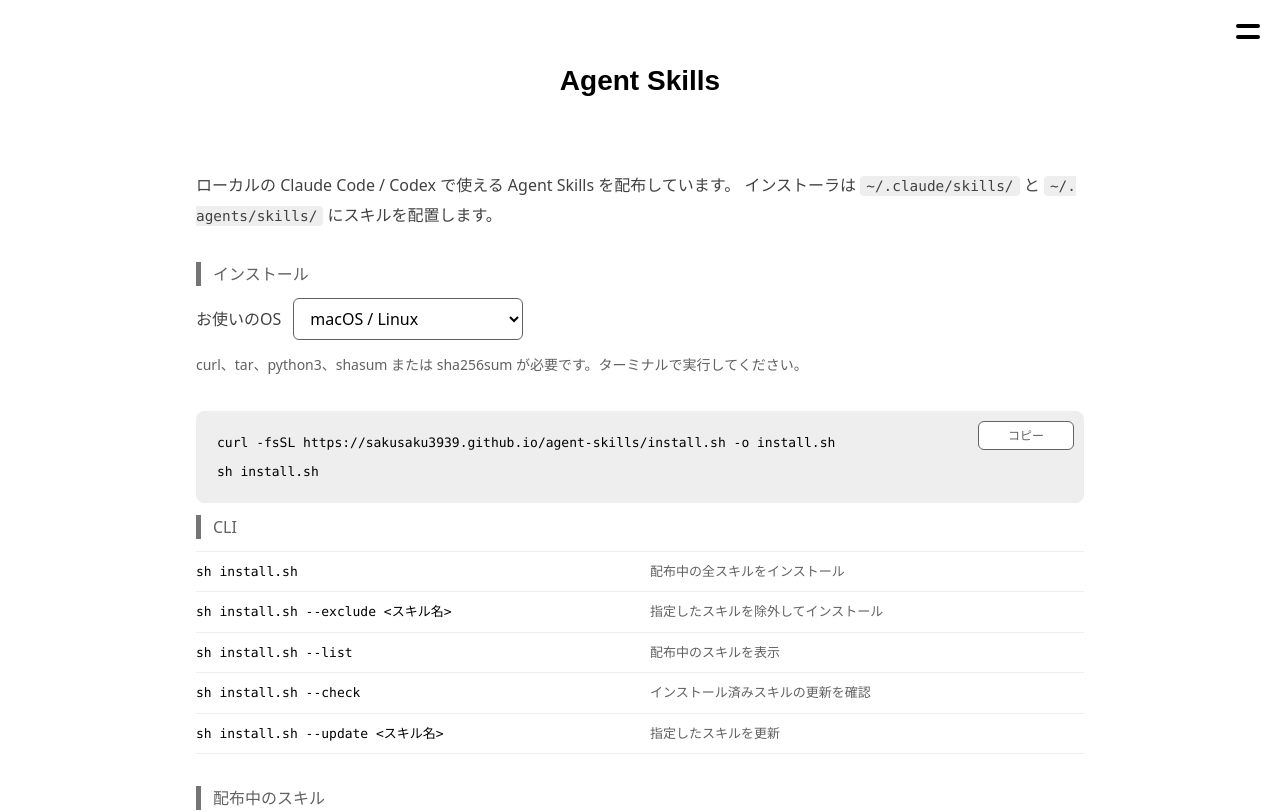
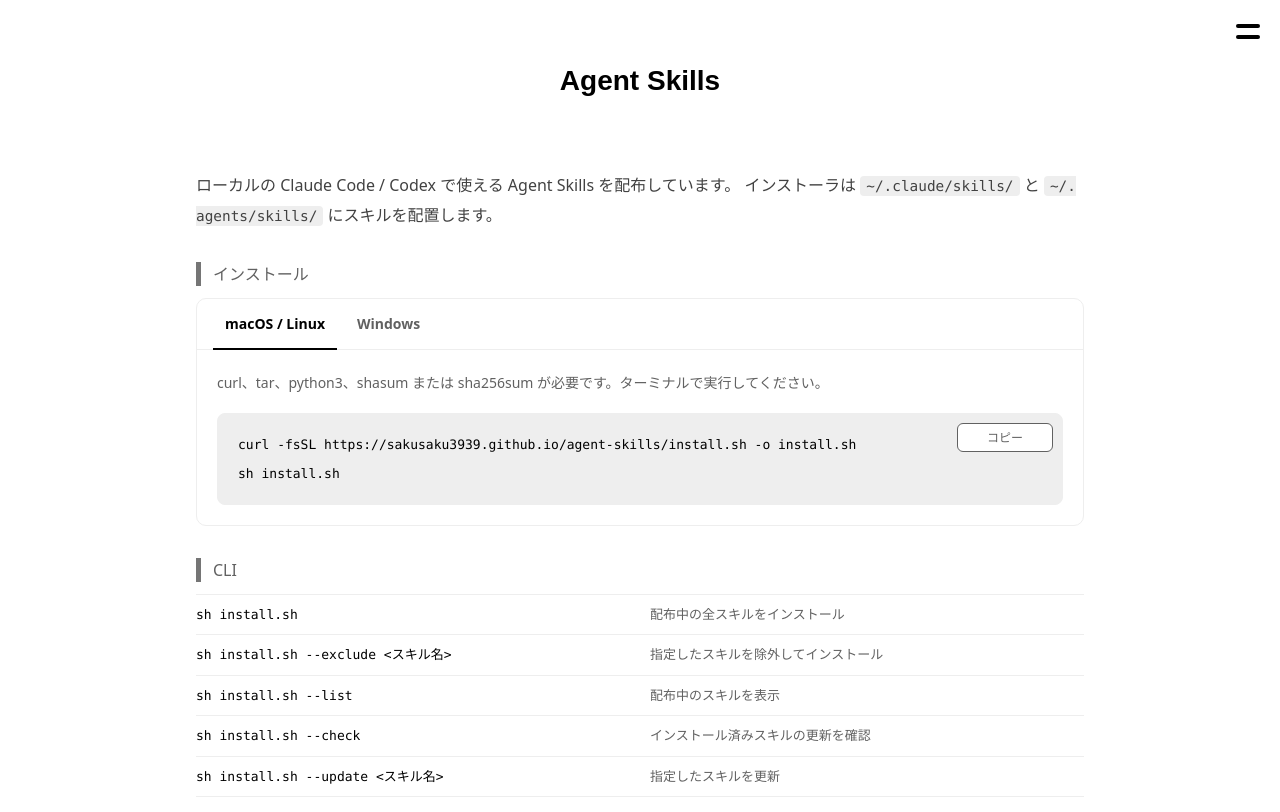
Before and after one commit to sakusaku3939/my-page, a Next.js app: page /skills in a window 1280 px wide. Shown: the top 812 px of the page. Built offline with nearby package versions, Linux system fonts and the light colour scheme; no server answers; a web font is replaced by a local one.

Commit message:
feat: use documentation-style tabs for skill installation

```diff
--- a/src/pages/skills/index.module.css
+++ b/src/pages/skills/index.module.css
@@ -11,22 +11,61 @@
     color: var(--text-light-grey);
 }
 
-.platformChoice {
-    display: flex;
-    align-items: center;
-    flex-wrap: wrap;
-    gap: 12px;
-    color: var(--text-grey);
+.installation {
+    margin-bottom: 32px;
+    border: 1px solid var(--placeholder-color);
+    border-radius: 10px;
 }
 
-.platformChoice select {
-    padding: 8px 12px;
-    border: 1px solid var(--text-light-grey);
-    border-radius: 6px;
-    background: var(--background-color);
+.platformTabs {
+    display: flex;
+    gap: 8px;
+    padding: 0 16px;
+    border-bottom: 1px solid var(--placeholder-color);
+}
+
+.platformTab {
+    margin-bottom: -1px;
+    padding: 14px 12px;
+    border: 0;
+    border-bottom: 2px solid transparent;
+    background: none;
+    color: var(--text-light-grey);
+    font: inherit;
+    font-size: 14px;
+    font-weight: 600;
+    cursor: pointer;
+}
+
+.platformTab:hover,
+.platformTab[aria-selected="true"] {
     color: var(--text-color);
-    font: inherit;
-    max-width: 100%;
+}
+
+.platformTab[aria-selected="true"] {
+    border-bottom-color: currentColor;
+}
+
+.platformTab:focus-visible,
+.installationPanel:focus-visible {
+    outline: 2px solid var(--text-color);
+    outline-offset: -4px;
+    border-radius: 4px;
+}
+
+.installationPanel {
+    padding: 20px;
+}
+
+.installationNote {
+    margin: 0 0 16px;
+    color: var(--text-light-grey);
+    font-size: 14px;
+    line-height: 1.9;
+}
+
+.installationPanel .commandBlock {
+    margin-bottom: 0;
 }
 
 .code {
@@ -238,6 +277,14 @@
 }
 
 @media screen and (max-width: 500px) {
+    .platformTabs {
+        padding: 0 8px;
+    }
+
+    .installationPanel {
+        padding: 16px;
+    }
+
     /* 横幅が狭いときはボタンの分を横に確保せず、コマンドをボタンの下から表示する。 */
     .pre {
         padding: 48px 20px 16px;
--- a/src/pages/skills/index.tsx
+++ b/src/pages/skills/index.tsx
@@ -28,6 +28,10 @@ const DISTRIBUTION_BASE_URL = "https://sakusaku3939.github.io/agent-skills";
 const MANIFEST_URL = `${DISTRIBUTION_BASE_URL}/manifest.json`;
 const INSTALLER_URL = `${DISTRIBUTION_BASE_URL}/install.sh`;
 const WINDOWS_INSTALLER_URL = `${DISTRIBUTION_BASE_URL}/install.ps1`;
+const PLATFORMS = [
+  { id: "unix", label: "macOS / Linux" },
+  { id: "windows", label: "Windows" },
+] as const;
 const SKILLS_SOURCE_URL = "https://github.com/sakusaku3939/agent-skills/tree/main/skills";
 
 const isDistributionUrl = (value: unknown): value is string =>
@@ -182,19 +186,54 @@ const Index = () => {
           </p>
 
           <h2 className={common.h2}>インストール</h2>
-          <label className={index.platformChoice}>
-            お使いのOS
-            <select value={platform} onChange={(event) => setPlatform(event.target.value as "unix" | "windows")}>
-              <option value="unix">macOS / Linux</option>
-              <option value="windows">Windows（PowerShell）</option>
-            </select>
-          </label>
-          <p className={index.note}>
-            {platform === "windows"
-              ? "Windows PowerShell 5.1以降とPython 3.10以降が必要です。python --version が使えることを確認し、PowerShellで実行してください。配置先はユーザーフォルダー内の .claude\\skills と .agents\\skills です。ExecutionPolicy Bypass は今回起動するプロセスにだけ適用されます。"
-              : "curl、tar、python3、shasum または sha256sum が必要です。ターミナルで実行してください。"}
-          </p>
-          <CommandBlock command={installCommand} disabled={!hasInstallTargets} />
+          <div className={index.installation}>
+            <div className={index.platformTabs} role="tablist" aria-label="インストール先のOS">
+              {PLATFORMS.map(({ id, label }, position) => (
+                <button
+                  key={id}
+                  type="button"
+                  role="tab"
+                  id={`platform-tab-${id}`}
+                  aria-selected={platform === id}
+                  aria-controls="installation-panel"
+                  tabIndex={platform === id ? 0 : -1}
+                  className={index.platformTab}
+                  onClick={() => setPlatform(id)}
+                  onKeyDown={(event) => {
+                    let nextPosition: number;
+                    switch (event.key) {
+                      case "ArrowRight": nextPosition = (position + 1) % PLATFORMS.length; break;
+                      case "ArrowLeft": nextPosition = (position + PLATFORMS.length - 1) % PLATFORMS.length; break;
+                      case "Home": nextPosition = 0; break;
+                      case "End": nextPosition = PLATFORMS.length - 1; break;
+                      default: return;
+                    }
+                    event.preventDefault();
+                    const nextPlatform = PLATFORMS[nextPosition].id;
+                    setPlatform(nextPlatform);
+                    event.currentTarget.parentElement
+                      ?.querySelector<HTMLButtonElement>(`#platform-tab-${nextPlatform}`)?.focus();
+                  }}
+                >
+                  {label}
+                </button>
+              ))}
+            </div>
+            <div
+              id="installation-panel"
+              role="tabpanel"
+              aria-labelledby={`platform-tab-${platform}`}
+              tabIndex={0}
+              className={index.installationPanel}
+            >
+              <p className={index.installationNote}>
+                {platform === "windows"
+                  ? "Windows PowerShell 5.1以降とPython 3.10以降が必要です。python --version が使えることを確認し、PowerShellで実行してください。配置先はユーザーフォルダー内の .claude\\skills と .agents\\skills です。ExecutionPolicy Bypass は今回起動するプロセスにだけ適用されます。"
+                  : "curl、tar、python3、shasum または sha256sum が必要です。ターミナルで実行してください。"}
+              </p>
+              <CommandBlock key={platform} command={installCommand} disabled={!hasInstallTargets} />
+            </div>
+          </div>
 
           <h2 className={common.h2}>CLI</h2>
           <dl className={index.cliReference}>
```
